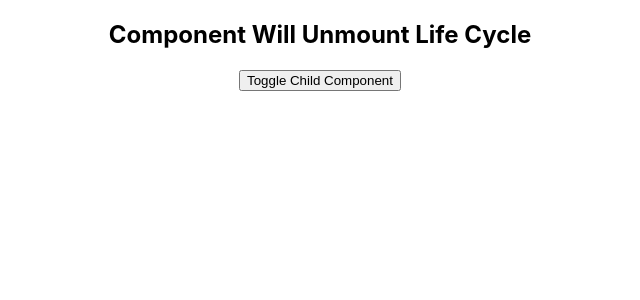
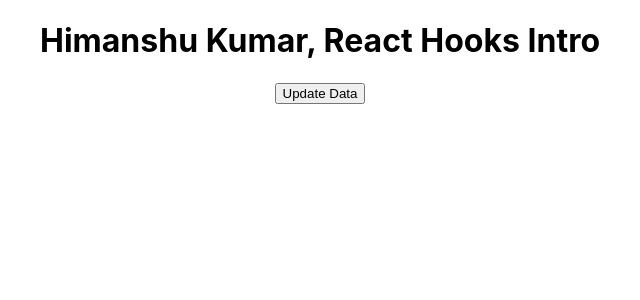
Before and after one commit to Himanshu1201/React-Git, a React (Create React App) app: page / in a window 1280 px wide. Shown: the top 300 px of the page, without its empty margins (320-960 px from the left). Built offline with nearby package versions, Linux system fonts and the light colour scheme.

Commit message:
React Hooks Intor Part

```diff
--- a/src/App.js
+++ b/src/App.js
@@ -17,25 +17,14 @@ import ComponentDidMountMethod from './ComponentDidMountMethod';
 import ComponentDidUpdateLife from './ComponentDidUpdateLife';
 import ShouldComponentUpdate from './ShouldComponentUpdate';
 import ComponentWillUnmountLife from './ComponentWillUnmountLife';
+import HooksIntro from './HooksIntro';
 
-class App extends Component{
-    constructor(){
-        super();
-        this.state = {
-            show: true
-        }
-    }
-      render(){
+function App(){
         return(
             <div className='App'>
-                {
-                    this.state.show ? <ComponentWillUnmountLife/> : <h4>child Component removed</h4>
-                }
-
-                <button onClick={()=> this.setState({show:!this.state.show})}> Toggle Child Component</button>
+                < HooksIntro/>
             </div>
         )
       }
-}
 
 export default App;
--- /dev/null
+++ b/src/HooksIntro.js
@@ -0,0 +1,13 @@
+import { useState } from "react";
+
+function HooksIntro(){
+    const [data, setData] = useState('Himanshu Kumar, React Hooks Intro');
+    return(
+        <div>
+            <h1> {data} </h1>
+            <button onClick={()=> setData("I have Updated the content")}> Update Data </button>
+        </div>
+    )
+}
+
+export default HooksIntro;
```
